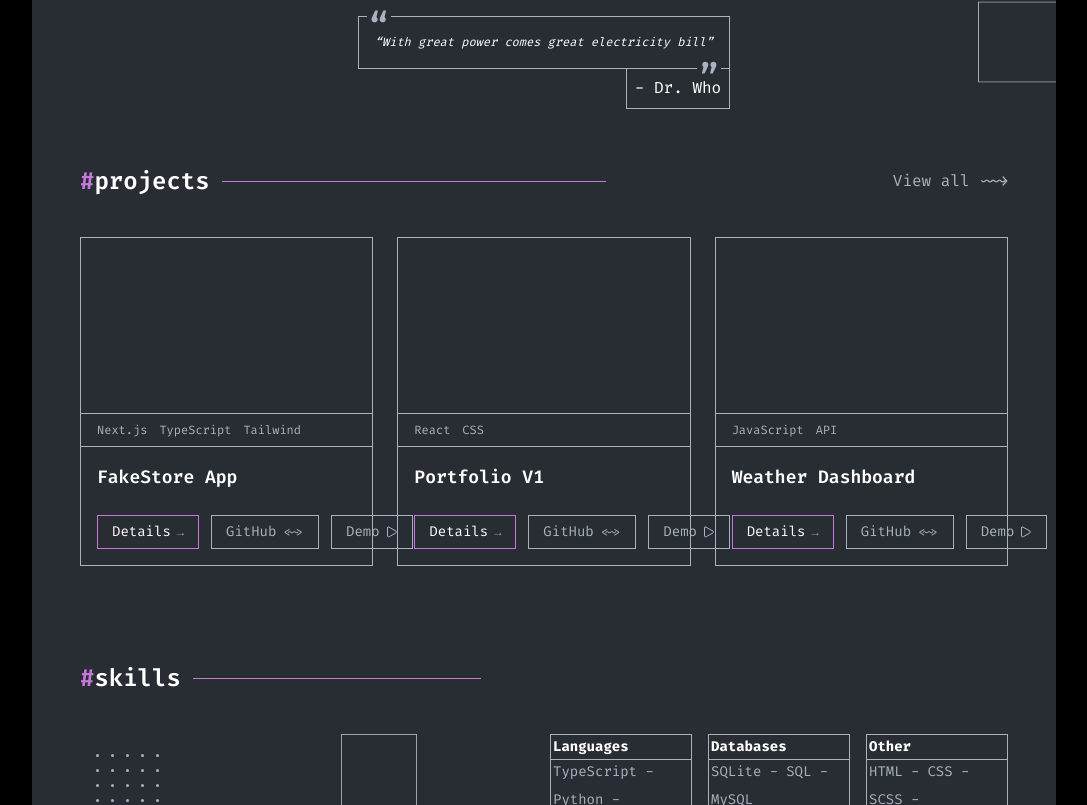
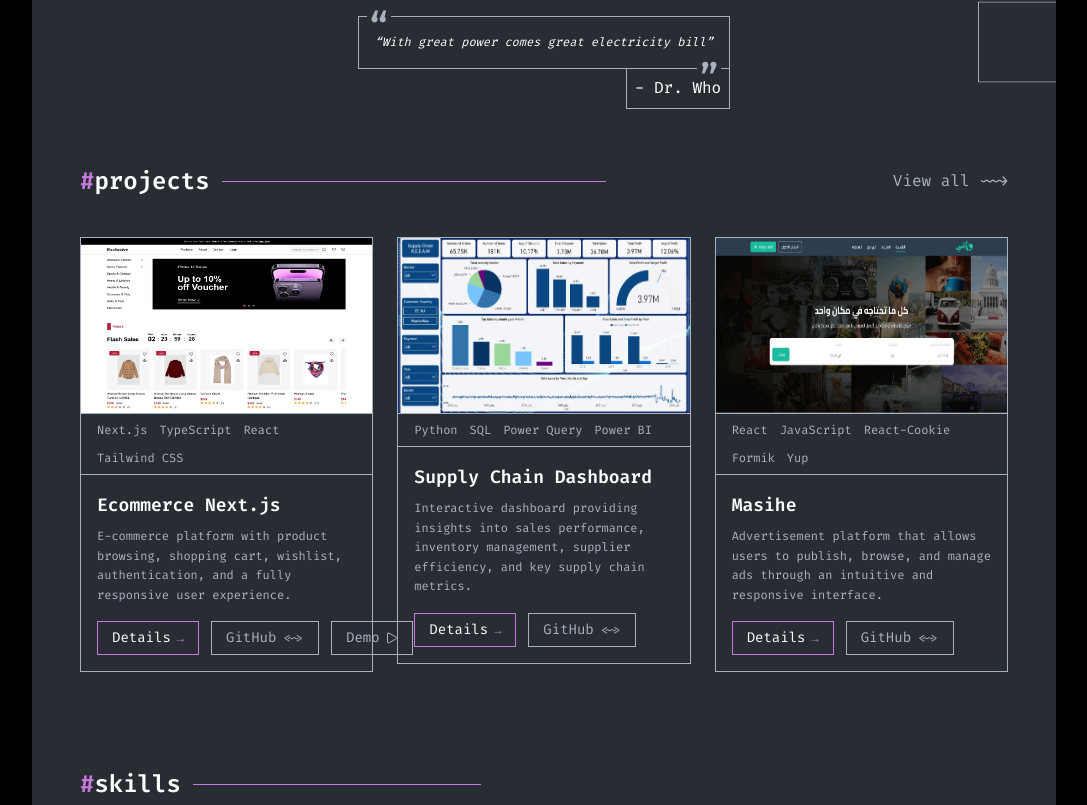
Before and after one commit to Eslam-mg/portfolio, a Next.js app: page / in a window 1280 px wide. Shown: the part 516-1321 px from the top of the page, without its empty margins (96-1183 px from the left). Built offline with nearby package versions, Linux system fonts and the light colour scheme.

Commit message:
add featuredProjects

```diff
--- a/src/app/(home)/page.tsx
+++ b/src/app/(home)/page.tsx
@@ -5,32 +5,7 @@ import type { Metadata } from "next";
 import { AngleDownIcon, GripBoxIcon, LogoIcon, OpeningQuoteIcon, SquareIcon } from '@/src/components/UI/Icon/Icon';
 import SectionHeader from '@/src/components/SectionHeader/SectionHeader';
 import ProjectCard from '@/src/components/ProjectCard/ProjectCard';
-const featuredProjects = [
-    {
-        title: "FakeStore App",
-        description:
-            "A full-featured e-commerce front-end with cart, authentication, and product filtering. Built with Next.js and Tailwind CSS.",
-        technologies: ["Next.js", "TypeScript", "Tailwind"],
-        liveUrl: "#",
-        githubUrl: "#",
-    },
-    {
-        title: "Portfolio V1",
-        description:
-            "Personal portfolio site built with React showcasing projects and skills. Fully responsive and animated.",
-        technologies: ["React", "CSS"],
-        liveUrl: "#",
-        githubUrl: "#",
-    },
-    {
-        title: "Weather Dashboard",
-        description:
-            "Real-time weather app using OpenWeather API with animated weather icons and geolocation support.",
-        technologies: ["JavaScript", "API"],
-        liveUrl: "#",
-        githubUrl: "#",
-    },
-];
+import { myProjects } from '../projects/Projects_List';
 
 export const metadata: Metadata = {
     title: "Eslam Mohamed | Portfolio",
@@ -39,6 +14,7 @@ export const metadata: Metadata = {
 };
 
 export default function page() {
+    const featuredProjects = myProjects.slice(0, 3);
     return (
         <div className="font-mono text-gray-text px-6 md:px-12 pt-6 md:pt-12 overflow-hidden space-y-24">
             {/* ── HERO ── */}
```
